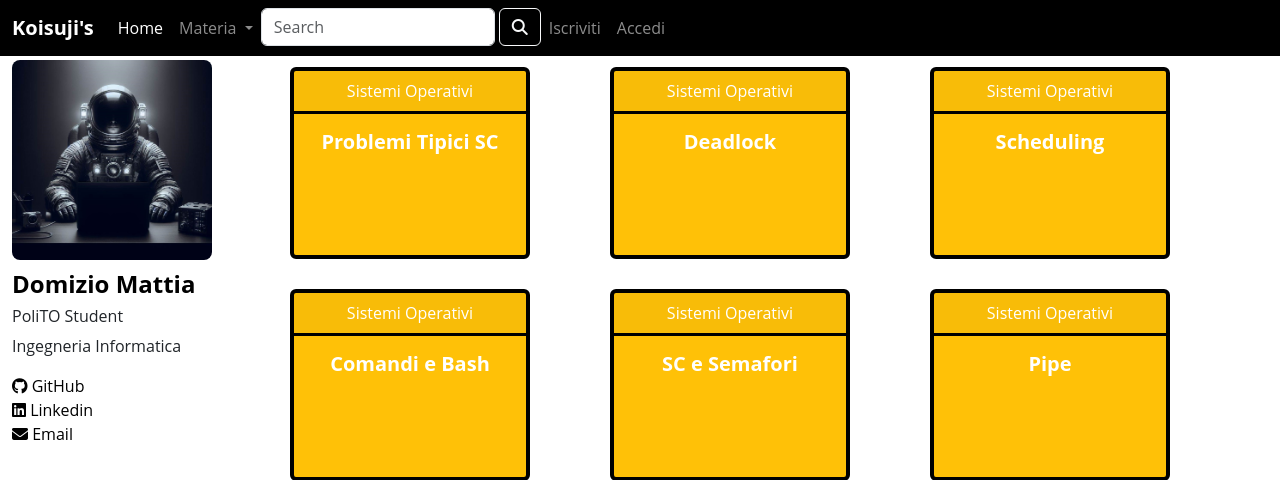
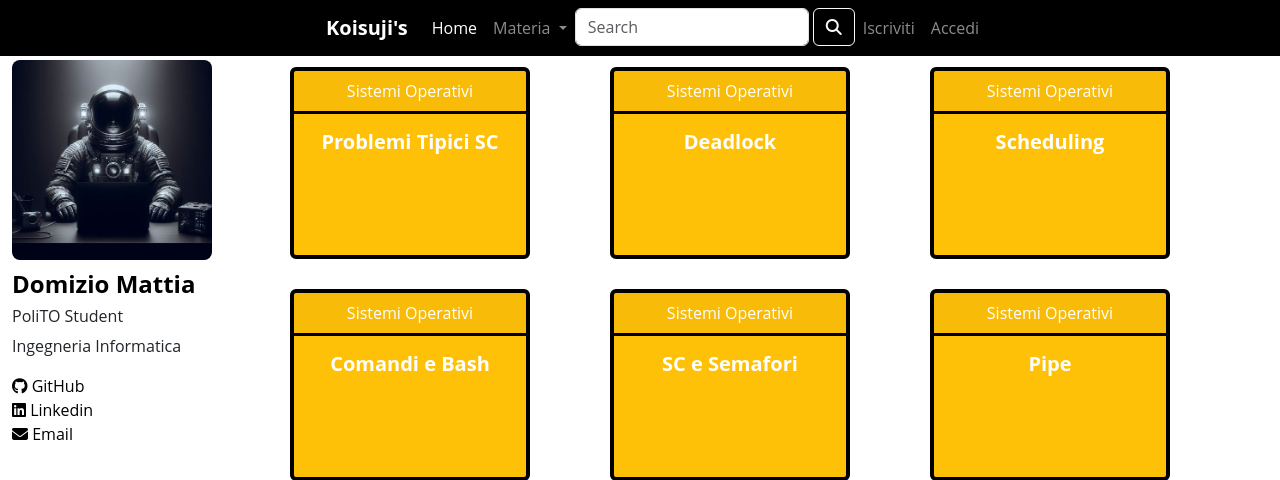
Before and after one commit to Koisuji02/PersonalWebsite_Blog, a Flask app: page / in a window 1280 px wide. Shown: the top 480 px of the page. Run offline with Flask 3, Linux system fonts and the light colour scheme; data comes from the database, SQL or seed files in the repository; some libraries are stand-ins or nearby versions.

Commit message:
Commit 2

```diff
--- a/static/style.css
+++ b/static/style.css
@@ -8,6 +8,7 @@
 
 /* Importo OpenSans */
 @import url('https://fonts.googleapis.com/css2?family=Open+Sans:wght@400;700&display=swap');
+
 
 /* per tutte le immagine max-width*/
 img {
--- a/templates/base.html
+++ b/templates/base.html
@@ -12,11 +12,13 @@
         <link rel="stylesheet" type="text/css" href="{{url_for('static', filename='style.css')}}">
         <!-- Font-Awesome -->
         <link rel="stylesheet" href="https://cdnjs.cloudflare.com/ajax/libs/font-awesome/5.15.3/css/all.min.css" integrity="sha384-ezQ+bHv2LG5jz5lECx5ncw5gB5SrMjkccLDcMUp9CO9/S9jp5xO9eUAA8dVN3fGP" crossorigin="anonymous">
+
     </head>
     <body class="total-page">
         <header>
-            <nav class="navbar fixed-top navbar-dark navbar-expand-lg bg-black">
-                <div class="container-fluid">
+            <nav class="navbar fixed-top navbar-dark navbar-expand-lg bg-black row text-center">
+              <div class="col-lg-3 col-12"></div>
+                <div class="container-fluid justify-content-center col-lg-9 col-12">
                   <span class="navbar-brand mb-0 h1"><strong>Koisuji's</strong></span>
                   <button class="navbar-toggler" type="button" data-bs-toggle="collapse" data-bs-target="#navbarSupportedContent" aria-controls="navbarSupportedContent" aria-expanded="false" aria-label="Toggle navigation">
                     <span class="navbar-toggler-icon"></span>
```
